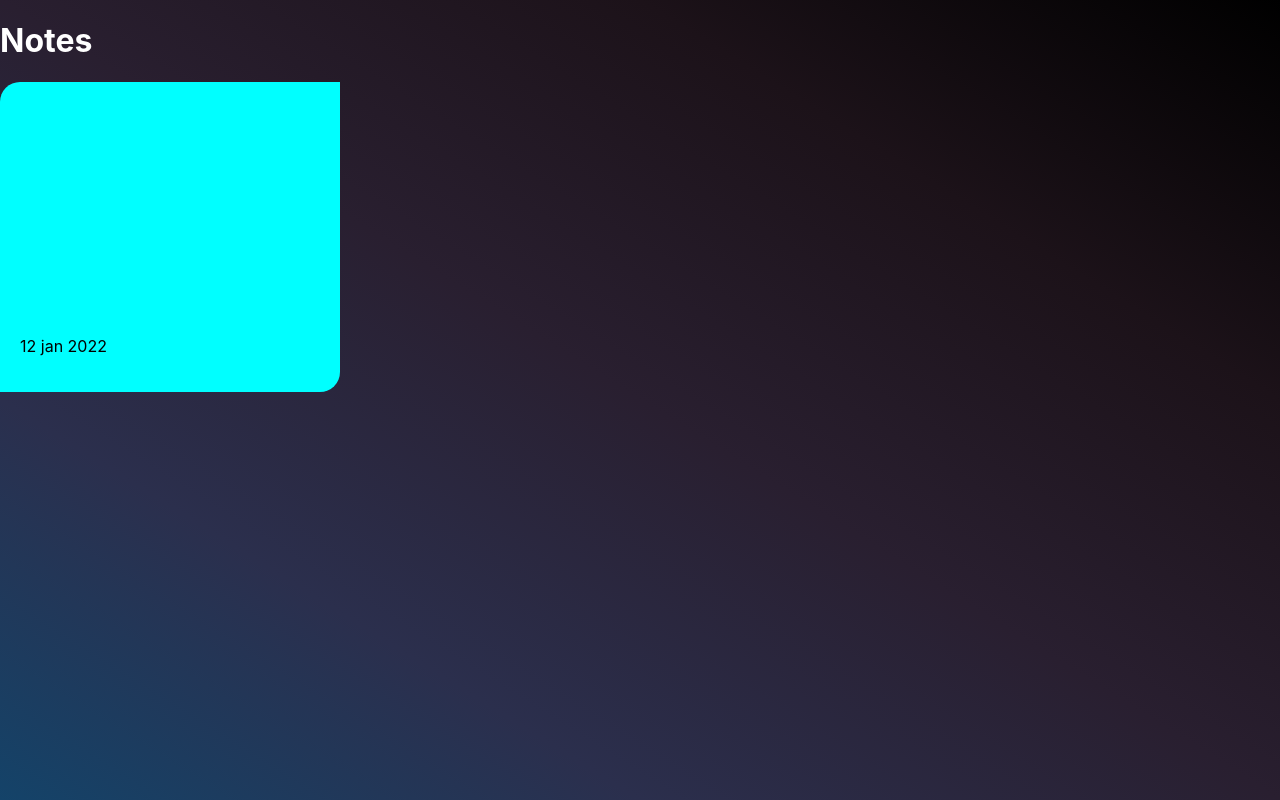
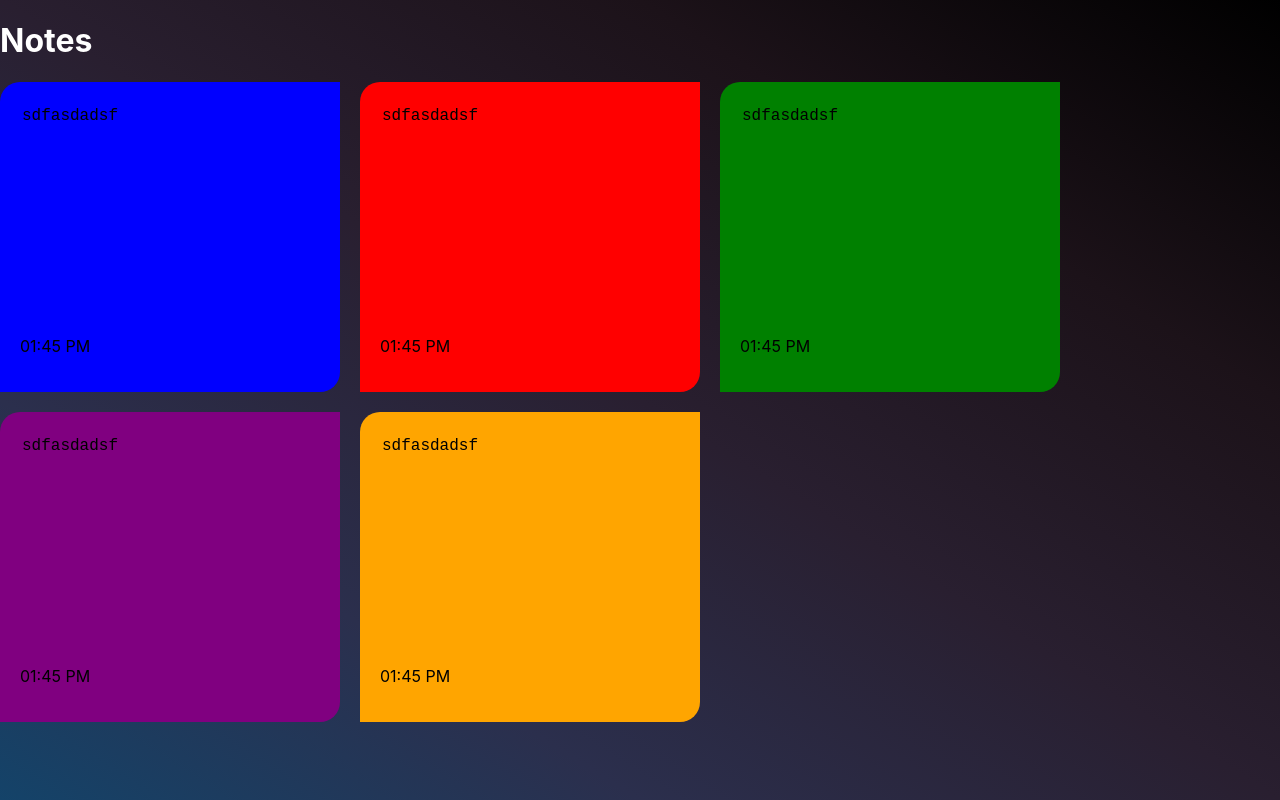
Before and after one commit to fahadshoukat/note-taking-app, a React (Create React App) app: page / in a window 1280 px wide. Built offline with nearby package versions, Linux system fonts and the light colour scheme.

Commit message:
adding and styling note container component

```diff
--- a/src/App.tsx
+++ b/src/App.tsx
@@ -1,17 +1,15 @@
+import Header from "./components/header/Header";
+import NoteContainer from "./components/noteContainer/NoteContainer";
 
-import Header from './components/header/Header'
-import Note from './components/note/Note'
-
-import './App.css'
+import "./App.css";
 
 function App() {
   return (
-    <div className='app-container'>
-        <Header />
-        <Note />
-
+    <div className="app-container">
+      <Header />
+      <NoteContainer />
     </div>
-  )
+  );
 }
 
-export default App
+export default App;
--- a/src/components/header/Header.tsx
+++ b/src/components/header/Header.tsx
@@ -1,4 +1,3 @@
-import React from 'react'
 import './header.css'
 
 const Header = () => <h1>Notes</h1>
--- a/src/components/note/Note.tsx
+++ b/src/components/note/Note.tsx
@@ -1,13 +1,14 @@
-import React from 'react'
+
 import './note.css'
 
-const Note = () => {
+
+const Note = (props: any) => {
   return (
-    <div className='note'>
-        <textarea className='note_text'/>
-        <p>12 jan 2022</p>
+    <div className='note' style={{backgroundColor: props.note.color}}>
+        <textarea className='note_text' defaultValue={props.note.text}/>
+        <p>{props.note.time}</p>
     </div>
   )
 }
 
-export default Note
+export default Note;
--- /dev/null
+++ b/src/components/noteContainer/NoteContainer.tsx
@@ -0,0 +1,46 @@
+import Note from "../note/Note";
+import './noteContainer.css'
+
+const NoteContainer = () => {
+  return (
+    <div className="note-container">
+      <Note
+        note={{
+          text: "sdfasdadsf",
+          time: "01:45 PM",
+          color: "blue",
+        }}
+      />
+      <Note
+        note={{
+          text: "sdfasdadsf",
+          time: "01:45 PM",
+          color: "red",
+        }}
+      />
+      <Note
+        note={{
+          text: "sdfasdadsf",
+          time: "01:45 PM",
+          color: "green",
+        }}
+      />
+      <Note
+        note={{
+          text: "sdfasdadsf",
+          time: "01:45 PM",
+          color: "purple",
+        }}
+      />
+      <Note
+        note={{
+          text: "sdfasdadsf",
+          time: "01:45 PM",
+          color: "orange",
+        }}
+      />
+    </div>
+  );
+};
+
+export default NoteContainer;
--- /dev/null
+++ b/src/components/noteContainer/noteContainer.css
@@ -0,0 +1,7 @@
+.note-container {
+    display: flex;
+    flex-direction: row;
+    gap: 20px;
+    flex-wrap: wrap;
+    margin: 20px auto;
+}
```
